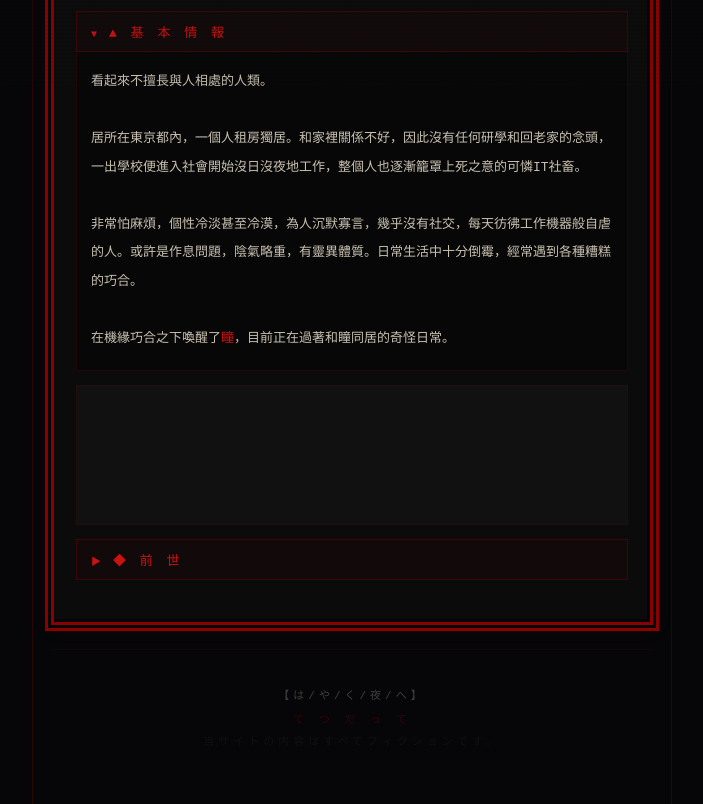
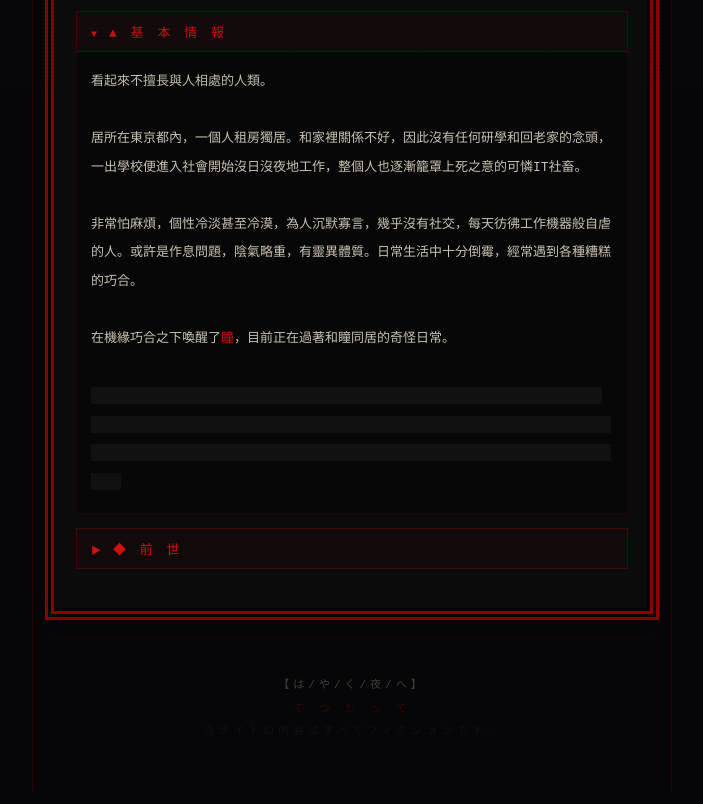
Before and after one commit to 0130atta/hayaku-yoru-e, a plain HTML site: page index.html in a window 1280 px wide. Shown: the part 715-1519 px from the top of the page, without its empty margins (288-991 px from the left). Drawn offline with Linux system fonts and the light colour scheme.

Commit message:
fix: 黑色遮盖块合并入基本情報折叠区

```diff
--- a/index.html
+++ b/index.html
@@ -817,14 +817,10 @@
           看起來不擅長與人相處的人類。<br><br>
           居所在東京都內，一個人租房獨居。和家裡關係不好，因此沒有任何研學和回老家的念頭，一出學校便進入社會開始沒日沒夜地工作，整個人也逐漸籠罩上死之意的可憐IT社畜。<br><br>
           非常怕麻煩，個性冷淡甚至冷漠，為人沉默寡言，幾乎沒有社交，每天彷彿工作機器般自虐的人。或許是作息問題，陰氣略重，有靈異體質。日常生活中十分倒霉，經常遇到各種糟糕的巧合。<br><br>
-          在機緣巧合之下喚醒了<span style="color:var(--blood-bright);">瞳</span>，目前正在過著和瞳同居的奇怪日常。
+          在機緣巧合之下喚醒了<span style="color:var(--blood-bright);">瞳</span>，目前正在過著和瞳同居的奇怪日常。<br><br>
+          <span class="blackout">本質是比「怪物」更像「怪物」這個概念的空心人。因為沒有明確的生活目標，而始終得過且過地虛度著人生。母親未婚先孕，在這樣單親家庭之中承受了十分恐怖的控制和壓力，因此養成了現在陰暗的個性。命運被瞳的「詛咒」關聯著，悲慘的人生或多或少有受到其影響。</span>
         </div>
       </details>
-
-      <!-- Blackout Block: 本質 -->
-      <div class="blackout-block">
-        本質是比「怪物」更像「怪物」這個概念的空心人。因為沒有明確的生活目標，而始終得過且過地虛度著人生。母親未婚先孕，在這樣單親家庭之中承受了十分恐怖的控制和壓力，因此養成了現在陰暗的個性。命運被瞳的「詛咒」關聯著，悲慘的人生或多或少有受到其影響。
-      </div>
 
       <!-- Collapsible: 前世 -->
       <details class="pixel-details">
```
